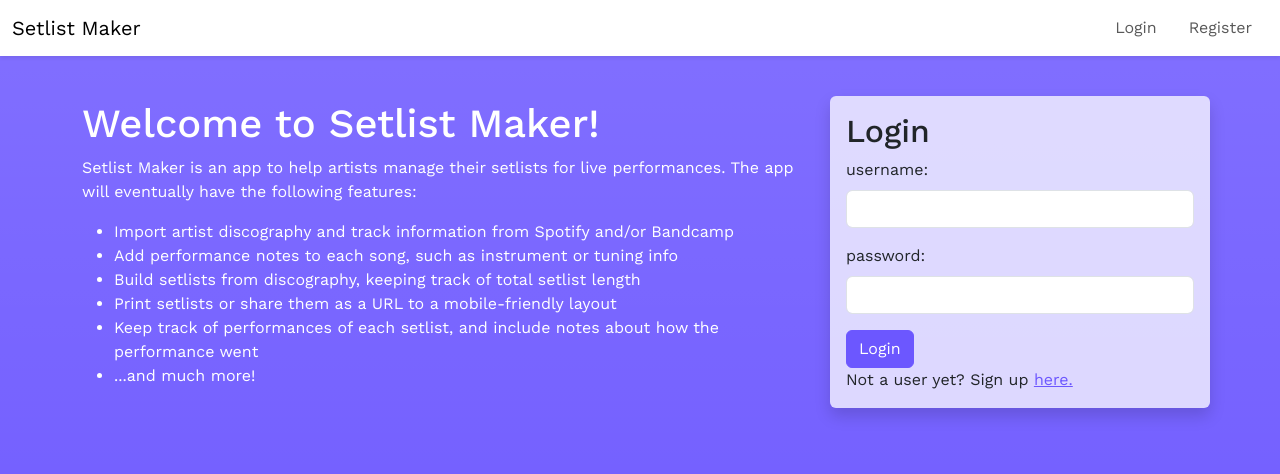
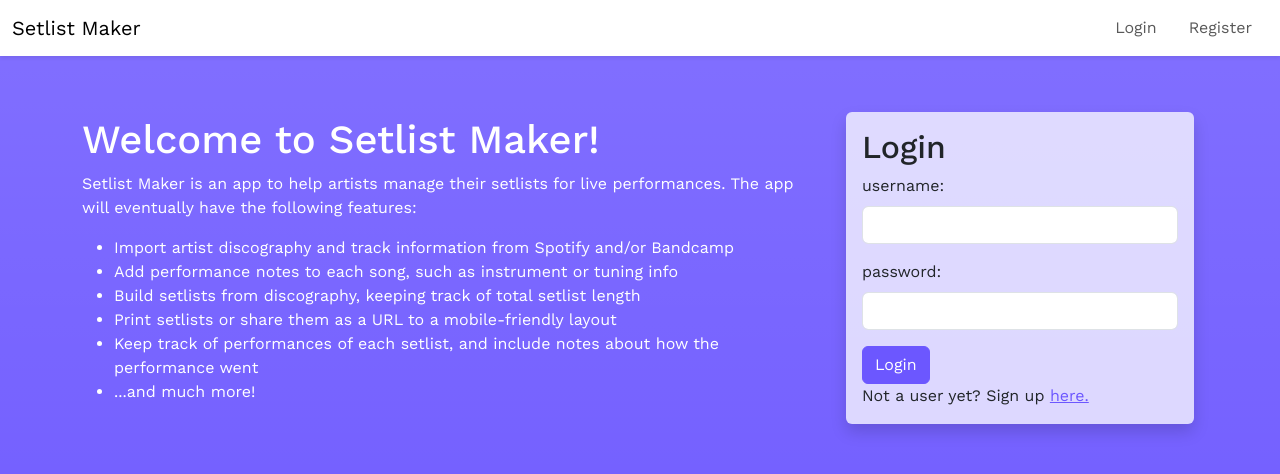
Before and after one commit to klalicki/setlist-maker, a React (Create React App) app in the folder client/: page / in a window 1280 px wide. Shown: the top 474 px of the page. Built offline with nearby package versions, Linux system fonts and the light colour scheme.

Commit message:
continues refactoring to use new Card component

```diff
--- a/client/src/components/Card.jsx
+++ b/client/src/components/Card.jsx
@@ -1,7 +1,7 @@
 const Card = ({ children, className, ...rest }) => {
   return (
     <div
-      className={"bg-white bg-opacity-75 rounded p-3 shadow " + className}
+      className={"bg-white bg-opacity-75 rounded shadow p-3 " + className}
       {...rest}
     >
       {children}
--- a/client/src/pages/AppHomepage.jsx
+++ b/client/src/pages/AppHomepage.jsx
@@ -1,5 +1,6 @@
 import { UserContext } from "../context/UserContext";
 import { useContext } from "react";
+import Card from "../components/Card";
 const AppHomepage = () => {
   const { userInfo } = useContext(UserContext);
   console.log(userInfo);
@@ -8,9 +9,16 @@ const AppHomepage = () => {
       <div className="row">
         <h2>Welcome, {userInfo.username}!</h2>
       </div>
-      <div className="row">
+      <div className="row gx-3">
         <div className="col col-md-6">
-          <h2>Setlists</h2>
+          <Card>
+            <h2>Setlists</h2>
+          </Card>
+        </div>
+        <div className="col col-md-6">
+          <Card>
+            <h2>Albums</h2>
+          </Card>
         </div>
       </div>
     </div>
--- a/client/src/pages/Homepage.jsx
+++ b/client/src/pages/Homepage.jsx
@@ -37,12 +37,14 @@ const Homepage = () => {
               <li>...and much more!</li>
             </ul>
           </div>
-          <Card className="col-12 col-md-6 col-lg-4 p-3 gap-2 bg-white">
-            <LoginForm />
-            <p className="mb-0">
-              Not a user yet? Sign up <Link to="/register">here.</Link>
-            </p>
-          </Card>
+          <div className="col-12 col-md-6 col-lg-4 p-3 gap-2">
+            <Card>
+              <LoginForm />
+              <p className="mb-0">
+                Not a user yet? Sign up <Link to="/register">here.</Link>
+              </p>
+            </Card>
+          </div>
         </div>
       </div>
     </div>
--- a/client/src/pages/ProfilePage.jsx
+++ b/client/src/pages/ProfilePage.jsx
@@ -7,7 +7,8 @@ const ProfilePage = () => {
   return (
     <div className="container">
       <div className="row justify-content-center py-3">
-        <Card className="col col-12 col-sm-6 col-md-4">
+        <div className="col col-12 col-sm-6 col-md-4">
+          <Card>
             <h1>Profile</h1>
             <p className="lead">Hi there, {userInfo.username}! </p>
             <p>
@@ -18,6 +19,7 @@ const ProfilePage = () => {
           </Card>
         </div>
       </div>
+    </div>
   );
 };
 export default ProfilePage;
```
Lines whose indentation alone changed are shown as unchanged.
